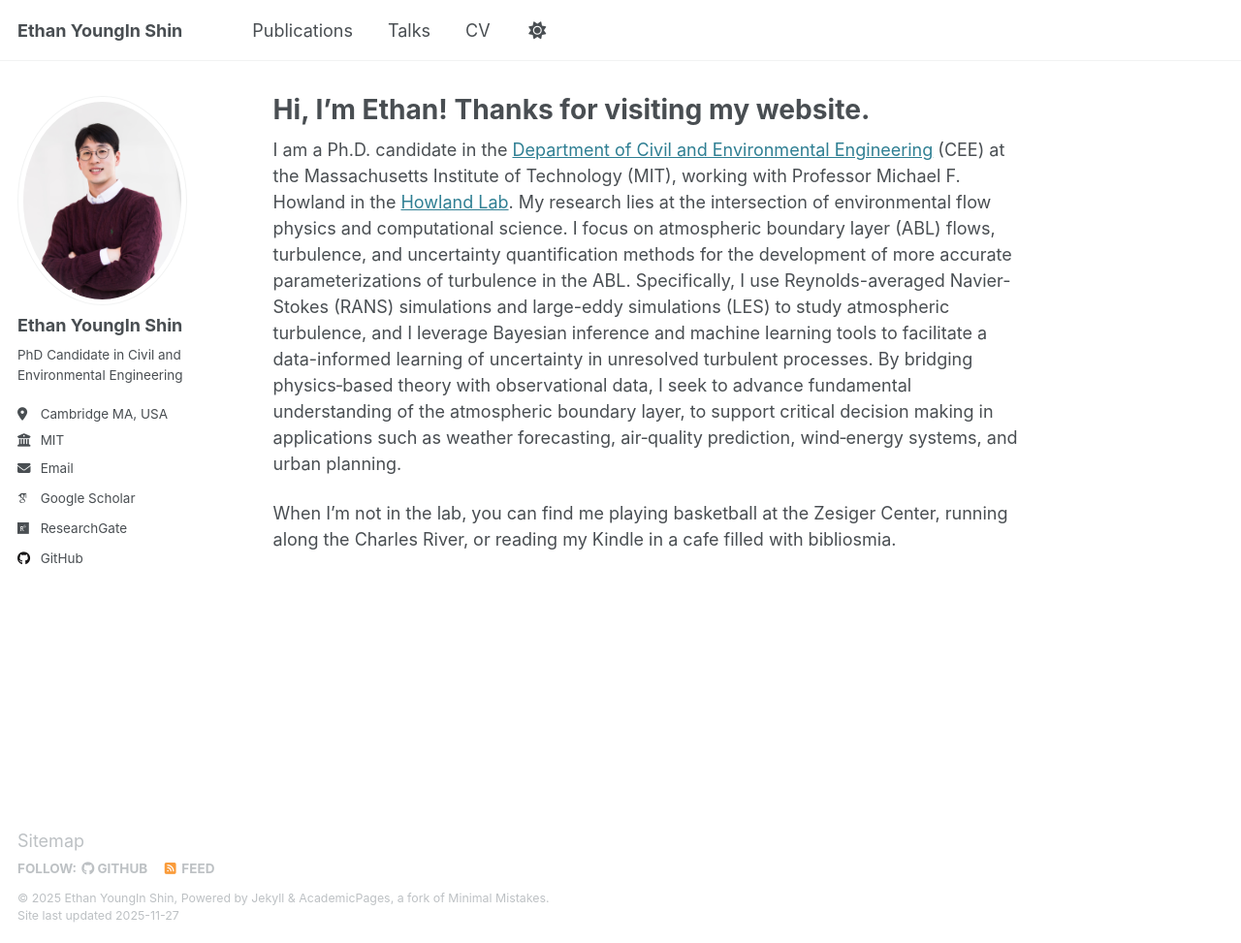
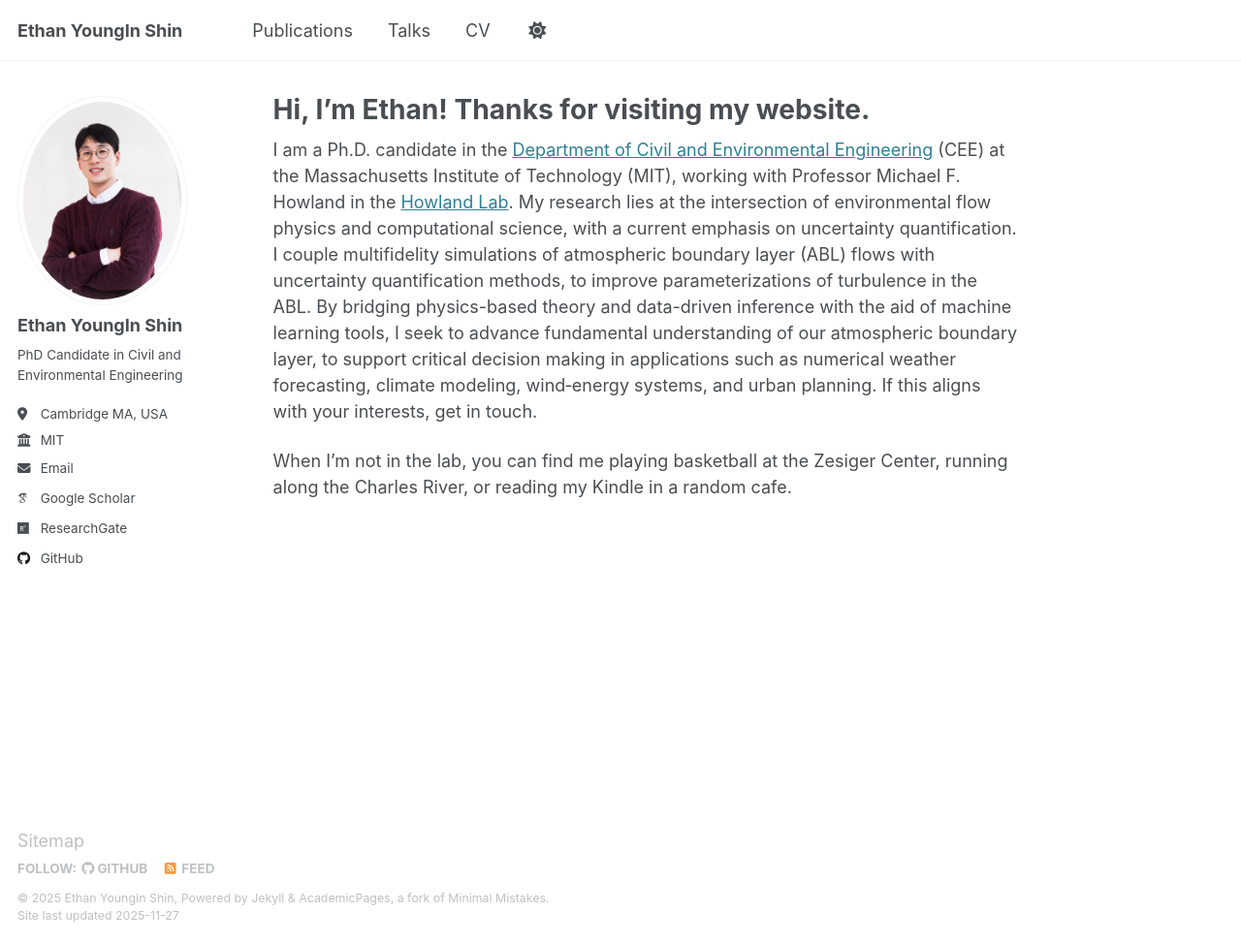
Before and after one commit to duddlshin/duddlshin.github.io, a Jekyll site: the page built from _pages/about.md, in a window 1280 px wide and 973 px high. Shown: the whole window at 97% size. Built offline with Jekyll 4.4.1, drawn with Linux system fonts in a browser that asks for light colours; some web fonts are replaced.

Commit message:
Update about me page

```diff
--- a/_pages/about.md
+++ b/_pages/about.md
@@ -10,12 +10,12 @@ redirect_from:
 {% include base_path %}
 
 I am a Ph.D. candidate in the [Department of Civil and Environmental Engineering](https://cee.mit.edu) (CEE) at the Massachusetts Institute of Technology (MIT), working with Professor Michael F. Howland in the [Howland Lab](https://www.howlandlab.com).
-My research lies at the intersection of environmental flow physics and computational science.
-I focus on atmospheric boundary layer (ABL) flows, turbulence, and uncertainty quantification methods for the development of more accurate parameterizations of turbulence in the ABL.
-Specifically, I use Reynolds-averaged Navier-Stokes (RANS) simulations and large-eddy simulations (LES) to study atmospheric turbulence, and I leverage Bayesian inference and machine learning tools to facilitate a data-informed learning of uncertainty in unresolved turbulent processes.
-By bridging physics‐based theory with observational data, I seek to advance fundamental understanding of the atmospheric boundary layer, to support critical decision making in applications such as weather forecasting, air‐quality prediction, wind‐energy systems, and urban planning.
+My research lies at the intersection of environmental flow physics and computational science, with a current emphasis on uncertainty quantification.
+I couple multifidelity simulations of atmospheric boundary layer (ABL) flows with uncertainty quantification methods, to improve parameterizations of turbulence in the ABL.
+By bridging physics-based theory and data-driven inference with the aid of machine learning tools, I seek to advance fundamental understanding of our atmospheric boundary layer, to support critical decision making in applications such as numerical weather forecasting, climate modeling, wind‐energy systems, and urban planning.
+If this aligns with your interests, get in touch.
 
-When I'm not in the lab, you can find me playing basketball at the Zesiger Center, running along the Charles River, or reading my Kindle in a cafe filled with bibliosmia.
+When I'm not in the lab, you can find me playing basketball at the Zesiger Center, running along the Charles River, or reading my Kindle in a random cafe.
 
 
 <!-- <div style="display: flex; gap: 1rem; justify-content: center; margin-top: 2rem;">
```
Also changed, not shown: files/basketball.png (deleted), files/running.png (deleted), 1 other file.
